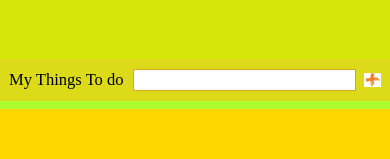
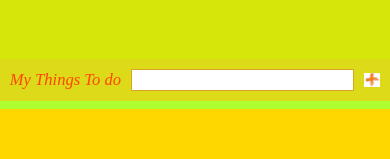
Before and after one commit to Dinesh141192/todoproject, a plain HTML site: page index.htm in a window 390 px wide. Shown: the part 194-353 px from the top of the page. Drawn offline with Linux system fonts and the light colour scheme.

Commit message:
media queries and custom

```diff
--- a/css/styleSheet.css
+++ b/css/styleSheet.css
@@ -9,6 +9,14 @@
     margin: 0;
     font-size: inherit;
     color: inherit;
+}
+@media screen and (max-width: 450px) {
+ *,
+ *::before,
+ *::after
+    {
+        color: orangered;
+    }
 }
 :root,html
 body {
@@ -28,7 +36,25 @@ main{
 }
 html {
     box-sizing: border-box;
-    font-size: calc(1rem + (5) * ((100vw - 300px) / (1080 - 300)));
+    font-size: var(--root-font-size,1rem);
+    background-color: var(--background-color);
+}
+@media screen and (max-width: 450px) {
+    html{
+        font-style: oblique;
+    }
+}
+:root{
+    --root-font-size:  calc(1rem + (5) * ((100vw - 300px) / (1080 - 300)));
+}
+:root{
+    --background-color:red;
+}
+:root{
+    --height:100%;
+}
+:root,html,body{
+    height: var(--height);
 }
 input[type=checkbox] {
     width: 0;
```
